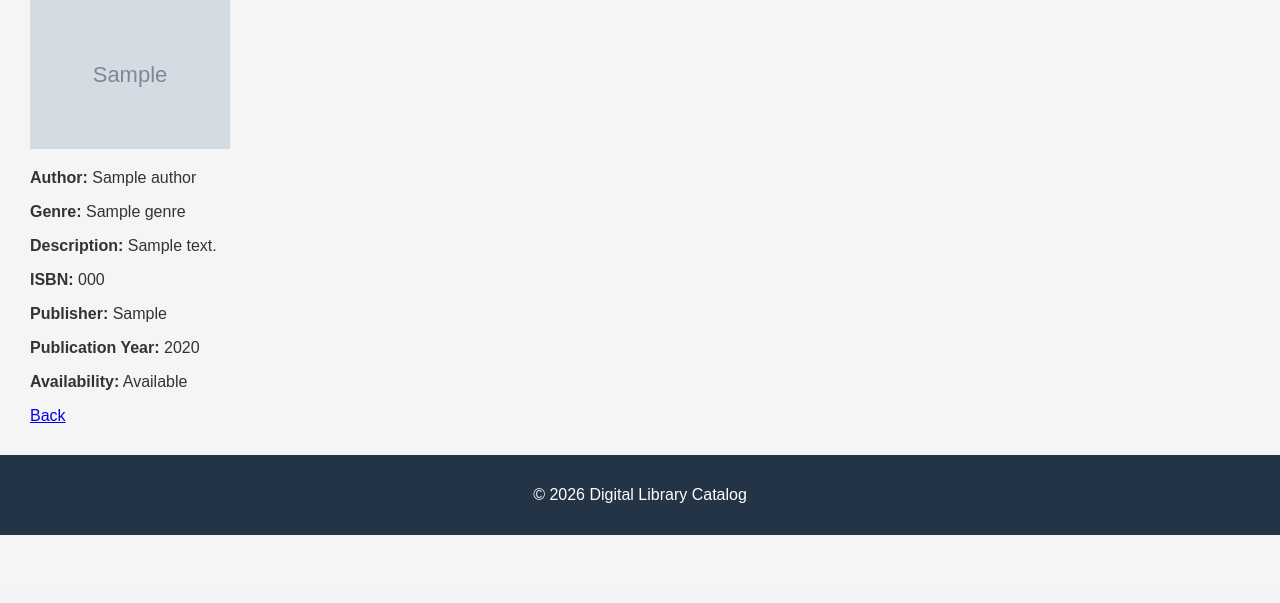
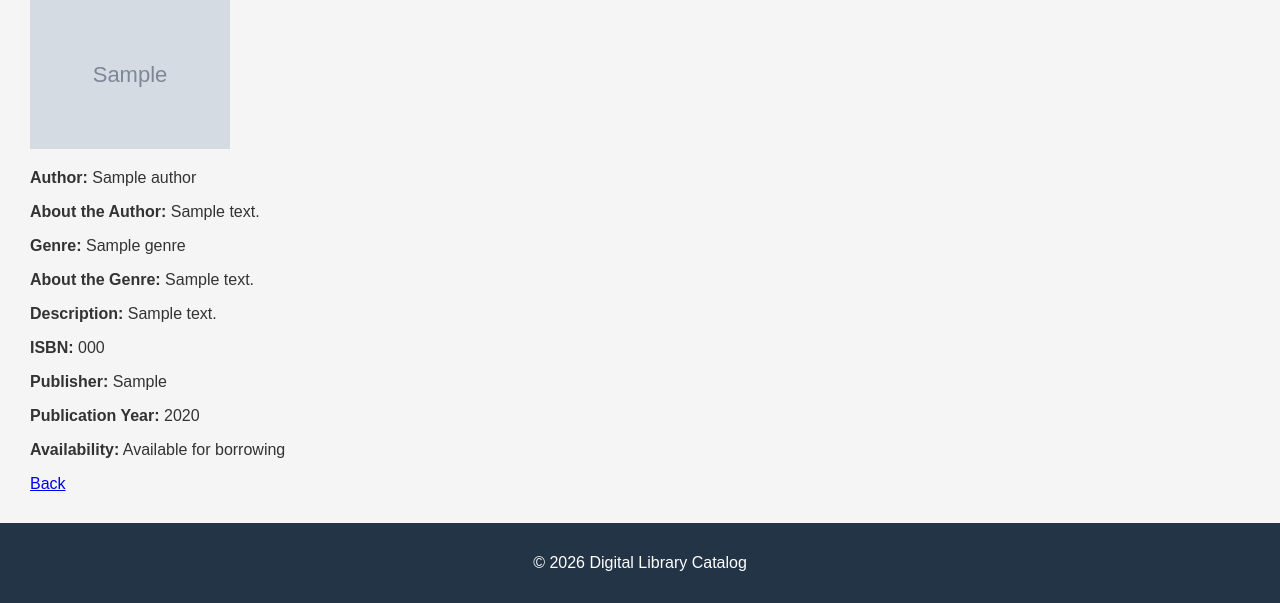
Before and after one commit to MokshithRao/digital-library-catalog, a FastAPI app: page /books/1 in a window 1280 px wide. Shown: the part 209-812 px from the top of the page. Before the commit the page ends 744 px from the top, so only its background shows below. Run offline with FastAPI, Linux system fonts and the light colour scheme; tables that the repository leaves empty hold one stand-in row (values such as "Sample post"); grey boxes marked "Sample" are stand-in pictures.

Commit message:
Enhance book details page by adding author and genre descriptions, and improve availability messaging

```diff
--- a/templates/details.html
+++ b/templates/details.html
@@ -14,13 +14,20 @@
     >
 
     <p><strong>Author:</strong> {{ book.author.name }}</p>
+    <p><strong>About the Author:</strong> {{ book.author.biography or "Biography not available." }}</p>
     <p><strong>Genre:</strong> {{ book.genre.name }}</p>
+    <p><strong>About the Genre:</strong> {{ book.genre.description or "Description not available." }}</p>
     <p><strong>Description:</strong> {{ book.description }}</p>
     <p><strong>ISBN:</strong> {{ book.isbn or "Not available" }}</p>
     <p><strong>Publisher:</strong> {{ book.publisher }}</p>
     <p><strong>Publication Year:</strong> {{ book.publication_year }}</p>
-    <p><strong>Availability:</strong>
-        {{ "Available" if book.is_available else "Unavailable" }}
+    <p>
+        <strong>Availability:</strong>
+        {% if book.is_available %}
+            Available for borrowing
+        {% else %}
+            Currently unavailable
+        {% endif %}
     </p>
 
     <a href="{{ next_url }}">Back</a>
```
